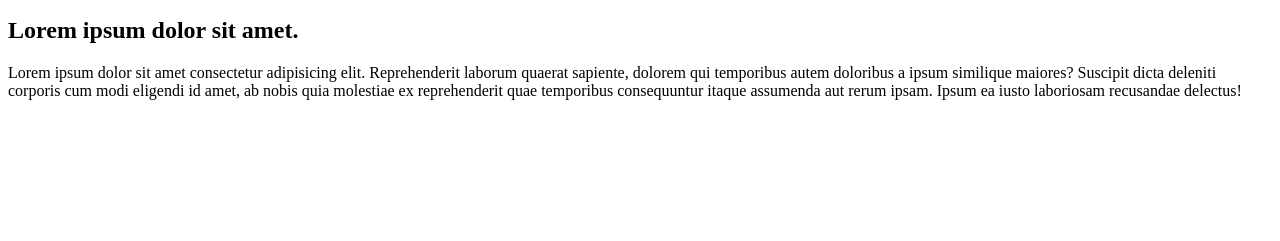
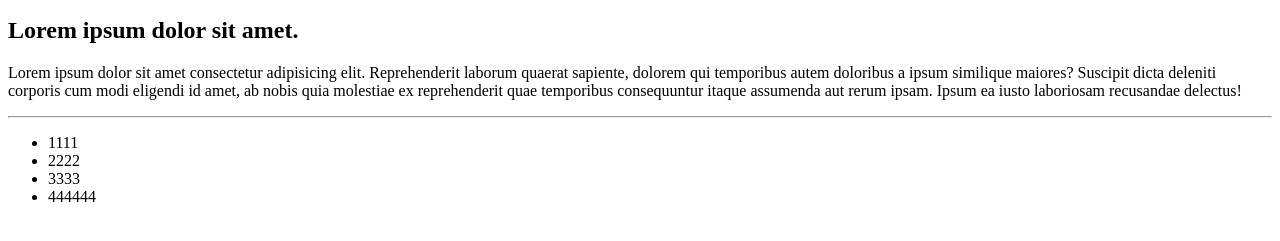
Before and after one commit to cleryk-mmv/pr2, a plain HTML site: page index.html in a window 1280 px wide. Shown: the part 119-360 px from the top of the page. Drawn offline with Linux system fonts and the light colour scheme.

Commit message:
add list

```diff
--- a/index.html
+++ b/index.html
@@ -16,7 +16,13 @@
 
 <p>Lorem ipsum dolor sit amet consectetur adipisicing elit. Reprehenderit laborum quaerat sapiente, dolorem qui temporibus autem doloribus a ipsum similique maiores? Suscipit dicta deleniti corporis cum modi eligendi id amet, ab nobis quia molestiae ex reprehenderit quae temporibus consequuntur itaque assumenda aut rerum ipsam. Ipsum ea iusto laboriosam recusandae delectus!</p>
 
-
+<hr>
+<ul>
+    <li>1111</li>
+    <li>2222</li>
+    <li>3333</li>
+    <li>444444</li>
+</ul>
 
 
 
```
